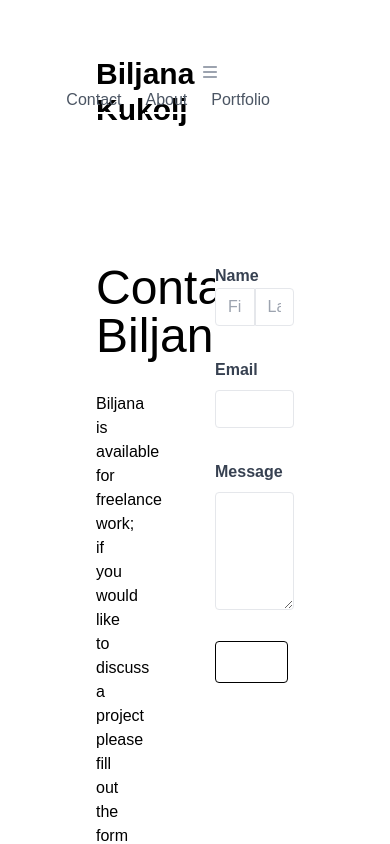
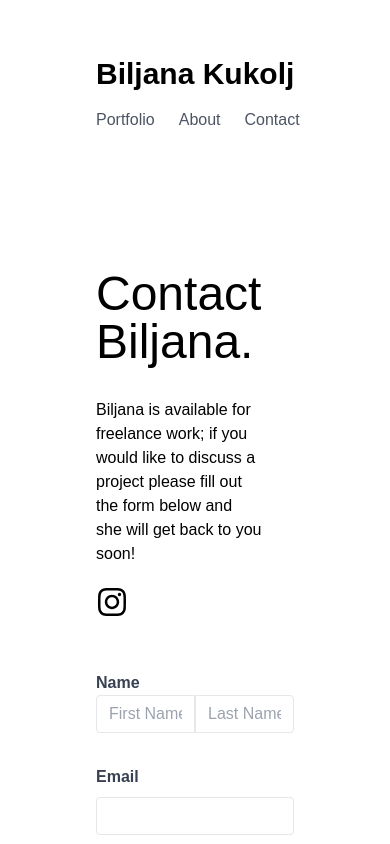
Before and after one commit to Milena-K/photography-portfolio-bibi, a Next.js app: page /contact in a window 390 px wide. Shown: the top 844 px of the page. Built offline with nearby package versions, Linux system fonts and the light colour scheme; a web font is replaced by a local one.

Commit message:
Get photos from CDN, add about me, fix responsiveness.

```diff
--- /dev/null
+++ b/components/CategoryCard.tsx
@@ -0,0 +1,22 @@
+import UploadcareImage from "@uploadcare/nextjs-loader"
+import { FileInfo } from "@uploadcare/rest-client"
+
+export default ({ picture }: { picture: FileInfo }) => {
+    const width = picture.contentInfo?.image?.width
+    console.log()
+    return (
+        <div className="container relative w-fit">
+            <UploadcareImage
+                className="hover:blur-sm transition duration-400 ease-out hover:ease-in"
+                key={picture.url}
+                alt="Test image"
+                src={picture.originalFileUrl}
+                width={picture.contentInfo?.image?.width}
+                height={picture.contentInfo?.image?.height}
+            />
+            <div>
+                <h1 className="text-4xl text-white fw-bold absolute top-8 left-8">Category 1</h1>
+            </div>
+        </div >
+    )
+}
--- a/components/ContactForm.tsx
+++ b/components/ContactForm.tsx
@@ -1,4 +1,5 @@
-import React, { useState } from 'react';
+import React, { FormEventHandler, useState } from 'react';
+import emailjs from '@emailjs/browser';
 
 const ContactForm = () => {
   const [first, setFirst] = useState('');
@@ -8,8 +9,12 @@ const ContactForm = () => {
 
   const handleSubmit = (event) => {
     event.preventDefault();
-    console.log(`Name: ${name}\nEmail: ${email}\nMessage: ${message}`);
-    // Replace with code to send form data to server
+    const formParams = {
+      name: first + ' ' + last,
+      email,
+      message,
+    }
+    // emailjs.send(г)
   };
 
   return (
@@ -56,13 +61,13 @@ const ContactForm = () => {
           required
           onChange={(event) => setMessage(event.target.value)}
           className="appearance-none border rounded w-full py-2 px-3 text-gray-700 leading-tight focus:outline-none focus:shadow-outline"
-          rows="5"
+          rows={5}
         />
       </div>
-      <div className="flex">
+      <div className="flex text-center">
         <button
           type="submit"
-          className="hover:bg-black bg-white text-black hover:text-white border-black border text-white font-bold py-2 px-4 rounded focus:outline-none focus:shadow-outline"
+          className="hover:bg-black hover:text-white bg-white text-black border-black border font-bold py-2 px-4 rounded focus:outline-none focus:shadow-outline"
         >
           Send
         </button>
--- a/components/Grid.tsx
+++ b/components/Grid.tsx
@@ -1,4 +1,4 @@
-import Image from 'next/Image'
+import Image from 'next/image'
 import { ListFormat } from 'typescript'
 
 interface GridProps {
@@ -6,7 +6,7 @@ interface GridProps {
 }
 
 
-export default function PhotoGrid({images}:GridProps) {
+export default function PhotoGrid({ images }: GridProps) {
 
   return (
     <div className="grid gap-24 grid-cols-2 mx-24 grid-flow-row auto-rows-max">
--- a/components/Navbar.tsx
+++ b/components/Navbar.tsx
@@ -9,24 +9,14 @@ const Navbar = () => {
   const [isOpen, setIsOpen] = React.useState(true);
 
   return (
-    <nav className="grid px-24 py-14 grid-cols-2">
+    <nav className="grid px-24 py-14 md:grid-cols-2 xs:grid-cols-1 gap-4">
       <div className="col">
         <Logo />
       </div>
       <div className="col">
-        <button
-          onClick={() => setIsOpen(!isOpen)}
-          type="button"
-          className="xs:hidden block inline-flex p-2 rounded-md text-gray-400 hover:text-white hover:bg-gray-700 focus:outline-none focus:bg-gray-700 focus:text-white transition duration-150 ease-in-out"
-          aria-label="Main menu"
-          aria-expanded="false"
-        >
-          <FontAwesomeIcon icon={faBars} />
-        </button>
-        <div className={`${isOpen ? "block" : "hidden"} md:hidden lg:block `}>
-          <ul className="flex flex-row-reverse text-md text-gray-600">
+        <ul className="flex h-fit md:justify-end text-md text-gray-600">
           <li className="mr-6 border-b-2 border-white hover:border-gray-500">
-              <Link href="/portfolio">Portfolio</Link>
+            <Link href="/">Portfolio</Link>
           </li>
           <li className="mr-6 border-b-2 border-white hover:border-gray-500">
             <Link href="/about">About</Link>
@@ -36,7 +26,6 @@ const Navbar = () => {
           </li>
         </ul>
       </div>
-      </div>
     </nav>
   );
 };
--- a/package.json
+++ b/package.json
@@ -9,6 +9,7 @@
     "lint": "next lint"
   },
   "dependencies": {
+    "@emailjs/browser": "^3.11.0",
     "@fortawesome/fontawesome-svg-core": "^6.3.0",
     "@fortawesome/free-brands-svg-icons": "^6.3.0",
     "@fortawesome/free-solid-svg-icons": "^6.3.0",
@@ -17,12 +18,15 @@
     "@types/node": "18.15.5",
     "@types/react": "18.0.28",
     "@types/react-dom": "18.0.11",
+    "@uploadcare/nextjs-loader": "^1.0.0",
+    "@uploadcare/rest-client": "^6.6.1",
     "eslint": "8.36.0",
     "eslint-config-next": "13.2.4",
     "font-awesome-icons": "^1.6.0",
     "next": "13.2.4",
     "react": "18.2.0",
     "react-dom": "18.2.0",
+    "swr": "^2.1.5",
     "typescript": "5.0.2"
   },
   "devDependencies": {
--- a/pages/_app.tsx
+++ b/pages/_app.tsx
@@ -1,7 +1,6 @@
 import '@/styles/globals.css'
 import type { AppProps } from 'next/app'
 import Navbar from '@/components/Navbar'
-
 import { Overpass_Mono } from 'next/font/google'
 
 const overpass = Overpass_Mono({
@@ -9,11 +8,11 @@ const overpass = Overpass_Mono({
   subsets: ['latin'],
 })
 
+export default function App({ Component, pageProps }: AppProps) {
 
-export default function App({ Component, pageProps }: AppProps) {
   return (
     <main className={overpass.className}>
-      <Navbar/>
+      <Navbar />
       <Component {...pageProps} />
     </main>
   )
--- /dev/null
+++ b/pages/_context.tsx
@@ -0,0 +1,15 @@
+import { createContext, ReactNode, useEffect, useState } from "react";
+
+
+export const Context = createContext<FileInfo[]>()
+
+const ContextProvider = ({ children }: { children: ReactNode }) => {
+
+    return (
+        <Context.Provider value={[]}>
+            {children}
+        </Context.Provider>
+    )
+}
+
+export default ContextProvider
--- /dev/null
+++ b/pages/about.tsx
@@ -0,0 +1,26 @@
+import UploadcareImage from "@uploadcare/nextjs-loader";
+
+export default function Portfolio() {
+    return (
+        <div className="grid place-items-center gap-8 grid-cols-1 px-24  lg:grid-cols-2">
+            <div className="col  text-justify">
+                <p>Capturing moments through the lens and bringing them to life is an art, and Biljana, a budding freelance photographer, has mastered this craft with remarkable skill and passion. Despite being a student studying photography, Biljana possesses an innate talent and an eye for detail that sets them apart in the field.</p>
+                <br />
+                <p>From the first click of the camera to the final touches in post-processing, Biljana approaches each project with unwavering dedication and a desire to create stunning visual stories. Their portfolio showcases a diverse range of subjects, including portraits, landscapes, events, and conceptual art, each captured with a unique perspective and a keen understanding of light, composition, and emotion.</p>
+                <br />
+                <p>As a student studying photography, Biljana constantly seeks to expand their knowledge and technical expertise. They tirelessly explore new techniques, experiment with different equipment, and push the boundaries of their creativity. Through formal education, Biljana is honing their skills, learning the principles of visual storytelling, and developing a deep understanding of the history and evolution of photography. </p>
+                <br />
+                <p>What truly sets Biljana Kukolj apart is their ability to establish a genuine connection with their subjects. Whether photographing a corporate event, a wedding, or a personal portrait session, they effortlessly create a comfortable and relaxed atmosphere, allowing their clients' true personalities and emotions to shine through in every shot. </p>
+                <br />
+                <p>Contact Biljana Kukolj today to discuss your photography needs, and let their passion and expertise illuminate your moments like never before.</p>
+            </div>
+            <UploadcareImage
+                className="col pb-8"
+                alt="Test image"
+                src='https://ucarecdn.com/61a657bc-0721-4b76-93a3-20af723242f3/'
+                width={416}
+                height={577}
+            />
+        </div>
+    )
+}
--- /dev/null
+++ b/pages/api/pictures.ts
@@ -0,0 +1,15 @@
+import { UploadcareSimpleAuthSchema, listOfFiles } from "@uploadcare/rest-client";
+import { NextApiRequest, NextApiResponse } from "next";
+
+export default async function handler(req: NextApiRequest, res: NextApiResponse) {
+    const uploadcareSimpleAuthSchema = new UploadcareSimpleAuthSchema({
+        publicKey: process.env.NEXT_PUBLIC_UPLOADCARE_PUBLIC_KEY,
+        secretKey: process.env.UPLOADCARE_SECRET_KEY
+    });
+
+    const result = await listOfFiles(
+        {},
+        { authSchema: uploadcareSimpleAuthSchema }
+    )
+    res.status(200).json({ pictures: result.results })
+}
--- a/pages/contact.tsx
+++ b/pages/contact.tsx
@@ -17,19 +17,17 @@ export default function Home() {
         <meta name="viewport" content="width=device-width, initial-scale=1" />
         <link rel="icon" href="/favicon.ico" />
       </Head>
-          <div className="px-24 py-20 flex">
+      <div className="px-24 py-20 grid xs:grid-cols-1  md:grid-cols-2">
 
-              <div className="w-1/2 pr-20">
+        <div className="col pr-8 pb-12">
           <p className="text-5xl pb-8 font-bolder">Contact Biljana.</p>
           <p className="pb-5">Biljana is available for freelance work; if you would like to discuss a project please fill out the form below and she will get back to you soon!</p>
-                  <div className="w-6 h-6">
           <a href="https://www.instagram.com/kukolj.jpg/">
-                        <FontAwesomeIcon icon={faInstagram} />
+            <FontAwesomeIcon className="w-8 h-8" icon={faInstagram} />
           </a>
         </div>
-              </div>
 
-              <div className="pl-5">
+        <div className="col">
           <ContactForm />
         </div>
 
--- /dev/null
+++ b/pages/portfolio.tsx
@@ -0,0 +1,10 @@
+
+export default function Portfolio() {
+    return (
+        <>
+            <div>
+                Portfolio
+            </div>
+        </>
+    )
+}
```
Also changed, not shown: pages/index.tsx (+38 -11 lines), 1 other file (tests, documents, lock files or other folders). Lines whose indentation alone changed are shown as unchanged.
